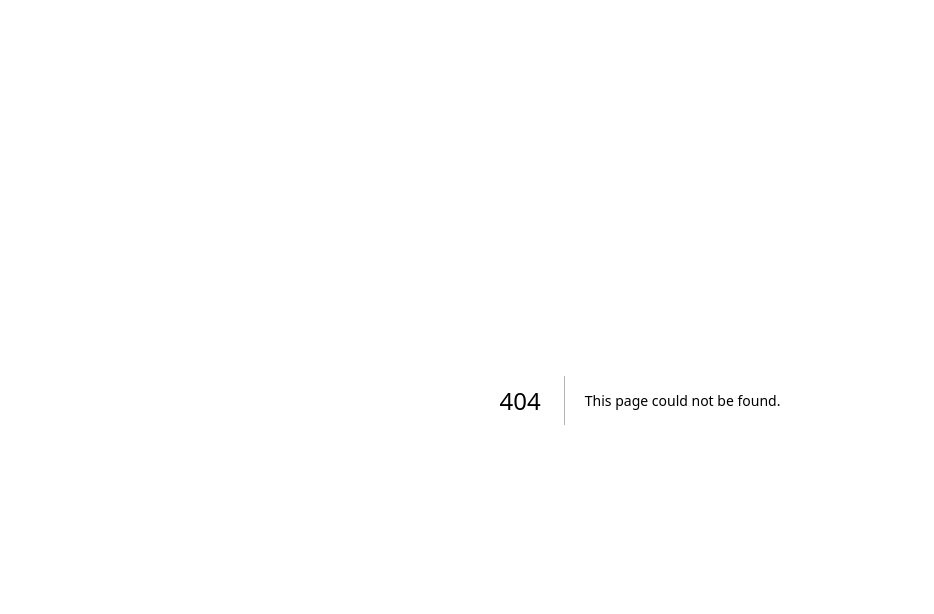
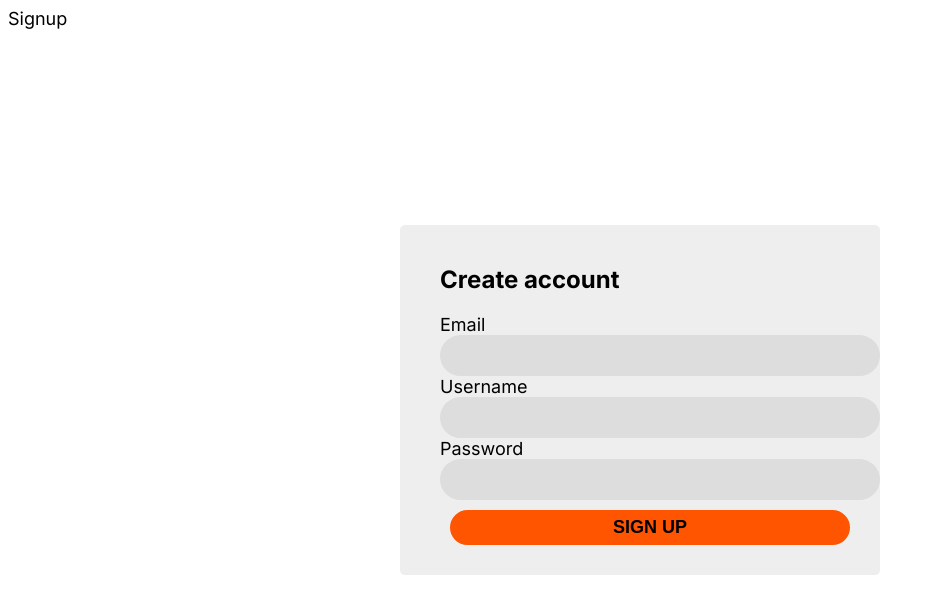
Before and after one commit to Larbi-Fer/events-app, a Next.js app: page /signup in a window 1280 px wide. Before the commit this address had no page. Shown: the top 614 px of the page, without its empty margins (0-934 px from the left). Built offline with nearby package versions, Linux system fonts and the light colour scheme.

Commit message:
ADD a quickly page for LOGIN AND SIGNUP

```diff
--- /dev/null
+++ b/app/(auth)/layout.jsx
@@ -0,0 +1,11 @@
+import AuthFrom from "@components/shared/AuthFrom";
+
+
+export default function RootLayout({ children }) {
+    return (
+      <div>
+          <AuthFrom />
+          {children}
+      </div>
+    );
+  }
--- /dev/null
+++ b/app/(auth)/signup/page.jsx
@@ -0,0 +1,13 @@
+import React from 'react'
+
+export const metadata = {
+  title: 'Create account'
+}
+
+const Signup = () => {
+  return (
+    <div>Signup</div>
+  )
+}
+
+export default Signup
--- /dev/null
+++ b/components/shared/AuthFrom.jsx
@@ -0,0 +1,42 @@
+'use client'
+
+import Input from "@components/ui/Input"
+import { usePathname } from "next/navigation"
+import { useRouter } from "next/router"
+import { useState } from "react"
+import '@styles/auth.css'
+import Button from "@components/ui/Button"
+
+const flds = {
+  email: '',
+  username: '',
+  password: ''
+}
+
+const AuthFrom = () => {
+  const pathname = usePathname()
+  const [fields, setFields] = useState(flds)
+  const isSignup = pathname == '/signup'
+
+  const onChange = e => {
+    setFields(p => ({ ...p, [e.target.name]: e.target.value }))
+  }
+
+  const onSubmit = e => {
+    e.preventDefault()
+    console.log(fields)
+  }
+
+  return (
+    <form className="auth-form" onSubmit={onSubmit}>
+      <h2>{ isSignup ? 'Create account' : 'Login to continue' }</h2>
+      <Input name='email' text='Email' type='email' fullWidth onChange={onChange} value={fields.email} variant='fill' round/>
+      {isSignup && <Input name='username' text='Username' fullWidth onChange={onChange} value={fields.username} variant='fill' round/>}
+      <Input name='password' text='Password' type='password' fullWidth onChange={onChange} value={fields.password}  variant='fill' round/>
+
+      <Button fullWidth round>{isSignup ? 'SIGN UP' : 'LOGIN'}</Button>
+    </form>
+  )
+}
+
+export default AuthFrom
```
Also changed, not shown: app/(auth)/login/page.jsx (added, +13 -0 lines), app/api/auth/[...nextauth]/route.js (renamed from app/api/auth/...nextauth/route.js).
